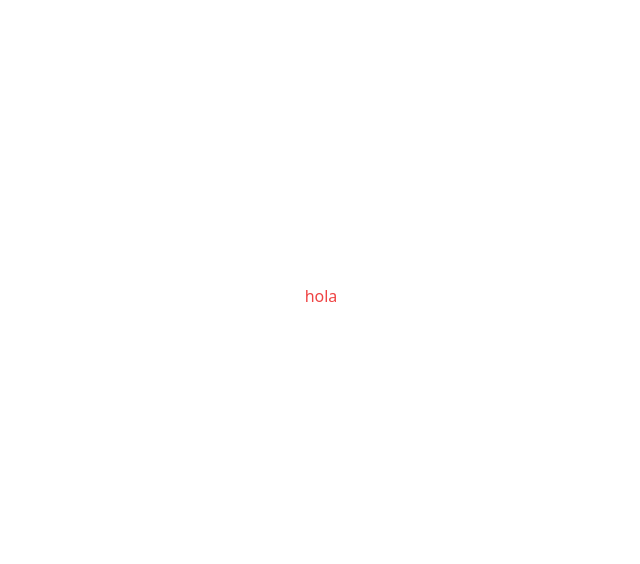
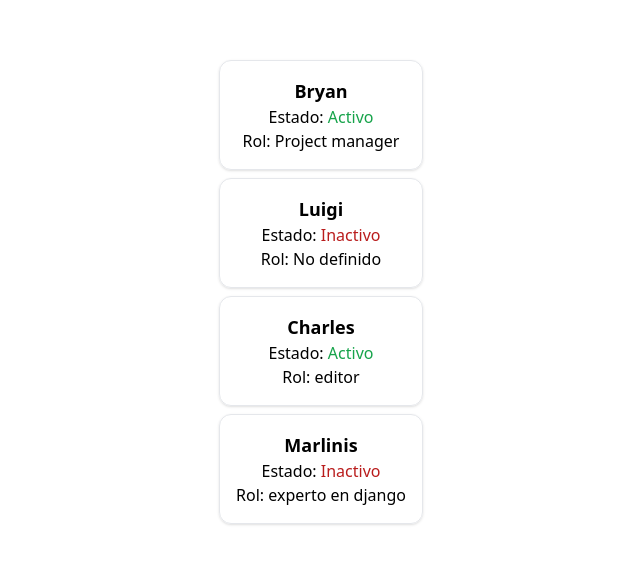
Before and after one commit to Bryan18-Alvarado/practica-bryan-alvarado, a React (Vite) app: page / in a window 1280 px wide. Shown: the part 104-668 px from the top of the page, without its empty margins (319-959 px from the left). Built offline with nearby package versions, Linux system fonts and the light colour scheme.

Commit message:
feat: first exercise

```diff
--- a/src/App.tsx
+++ b/src/App.tsx
@@ -1,7 +1,9 @@
+import { UserList } from './components/UserList'
+
 function App() {
   return (
     <div className="flex flex-col justify-center items-center h-svh">
-      <h1 className="text-red-500 ">hola</h1>
+      <UserList />
     </div>
   )
 }
--- /dev/null
+++ b/src/components/UserList.tsx
@@ -0,0 +1,34 @@
+interface User {
+  id: number
+  name: string
+  isActive: boolean
+  role?: string
+}
+
+export const UserList = () => {
+  const users: User[] = [
+    { id: 1, name: 'Bryan', isActive: true, role: 'Project manager' },
+    { id: 2, name: 'Luigi', isActive: false },
+    { id: 3, name: 'Charles', isActive: true, role: 'editor' },
+    { id: 4, name: 'Marlinis', isActive: false, role: 'experto en django' },
+  ]
+  return (
+    <div className="p-4">
+      {users.map((user) => (
+        <div
+          key={user.id}
+          className="border p-4 mb-2 rounded-xl shadow text-center"
+        >
+          <h3 className="font-bold text-lg">{user.name}</h3>
+          <p>
+            Estado:{' '}
+            <span className={user.isActive ? 'text-green-600' : 'text-red-700'}>
+              {user.isActive ? 'Activo' : 'Inactivo'}
+            </span>
+          </p>
+          <p>Rol: {user.role ?? 'No definido'}</p>
+        </div>
+      ))}
+    </div>
+  )
+}
```
